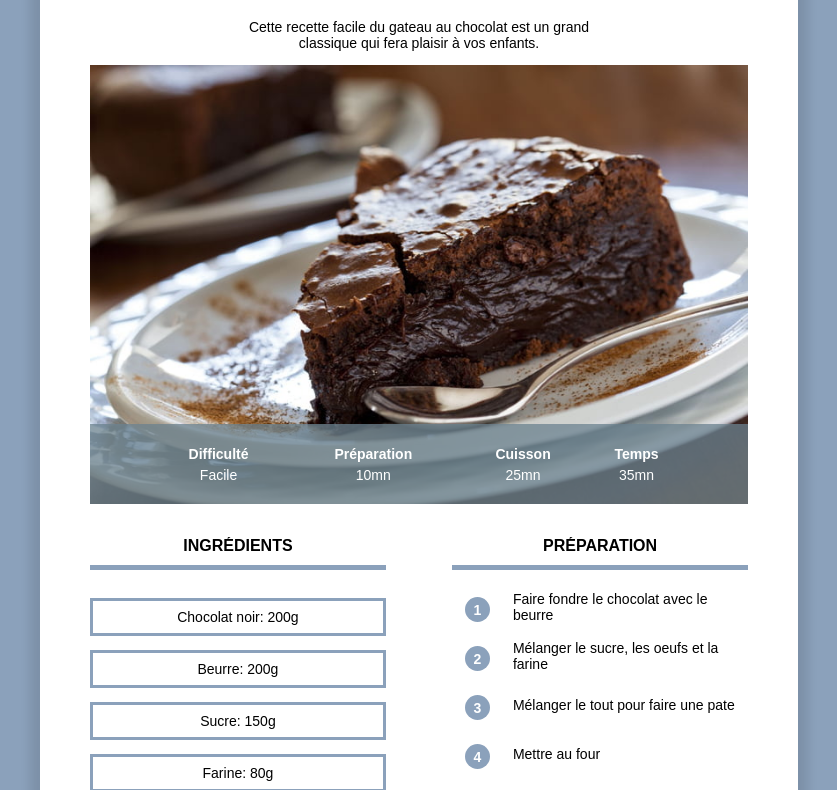
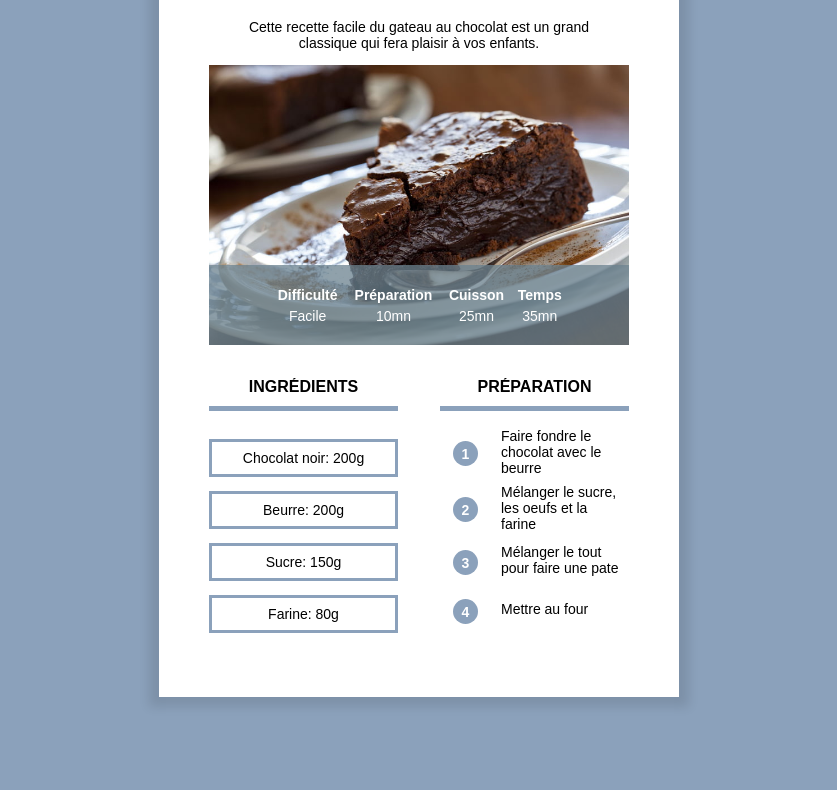
Before and after one commit to AsmaBouhafs/site_Recettes, a plain HTML site: page recetteAsma.html in a window 1280 px wide. Shown: the part 196-986 px from the top of the page, without its empty margins (221-1058 px from the left). After the commit the page ends 951 px from the top, so only its background shows below. Drawn offline with Linux system fonts and the light colour scheme.

Commit message:
Add files via upload

```diff
--- a/recetteAsma.css
+++ b/recetteAsma.css
@@ -19,9 +19,9 @@ p.categorie{
 }
 div.contenu{
     background-color:white;
-    margin:-50px 20% 50px 20%;
-    padding: 50px;
-    min-width: 400px;
+    margin:-40px 8px 30px 8px;
+    padding: 8px;
+
 
 }
 h1{
@@ -62,8 +62,8 @@ table.info{
     background-color: #6C8290C0;
     text-align: center;
     height: 80px;
-    padding:18px 60px 18px 60px;
-    font-size: 14px;
+    padding:15px 60px 19px 60px;
+    font-size: 12px;
     width: 100%;
 
 }
@@ -75,7 +75,7 @@ img.style{
 }
 
 div.colonne{
-    width: 45%;
+    width: 100%;
     margin-top: 20px;
 
 }
@@ -93,11 +93,6 @@ div.colonne1{
 
 }
 
-div.colonne2{
-
-    float: right;
-
-}
 
 div.bord p{
     border: 3px solid #8ba1bb ;
@@ -137,3 +132,58 @@ td.num{
 div.ombre{
     box-shadow: 0px 0px 10px 10px rgba(0, 0, 0, 0.1);
 }
+
+/* style pour ordinateur*/
+@media only screen and (min-width: 768px) {
+    div.contenu{
+        margin:-50px 20% 50px 20%;
+        padding: 50px;
+        min-width: 400px;
+
+    }
+    table.info{
+        position:absolute;
+        bottom: 0;
+        color:white;
+        background-color: #6C8290C0;
+        text-align: center;
+        height: 80px;
+        padding:18px 60px 18px 60px;
+        font-size: 14px;
+        width: 100%;
+
+    }
+
+    div.colonne{
+        width: 45%;
+        margin-top: 20px;
+
+    }
+
+    div.colonne h2 {
+        text-align: center;
+        text-transform: uppercase;
+        padding-bottom: 10px;
+        font-size: 16px;
+        border-bottom: 5px solid #8ba1bb ;
+    }
+    div.colonne1{
+        display :inline-block;
+        margin-right: 10%;
+
+    }
+
+    div.colonne2{
+
+        float: right;
+
+    }
+}
+
+@media only screen and (min-width: 900px) {
+    div.contenu{
+        margin-left:auto;
+        margin-right: auto;
+        width: 420px;
+    }
+}
--- a/recetteAsma.html
+++ b/recetteAsma.html
@@ -3,6 +3,7 @@
 <head>
   <meta charset="utf-8">
   <title>Recette gateau au chocolat</title>
+  <meta name="viewport" content="width=device-width, initial-scale=1.0">
   <link rel="stylesheet" href="recetteAsma.css">
 </head>
 
```
